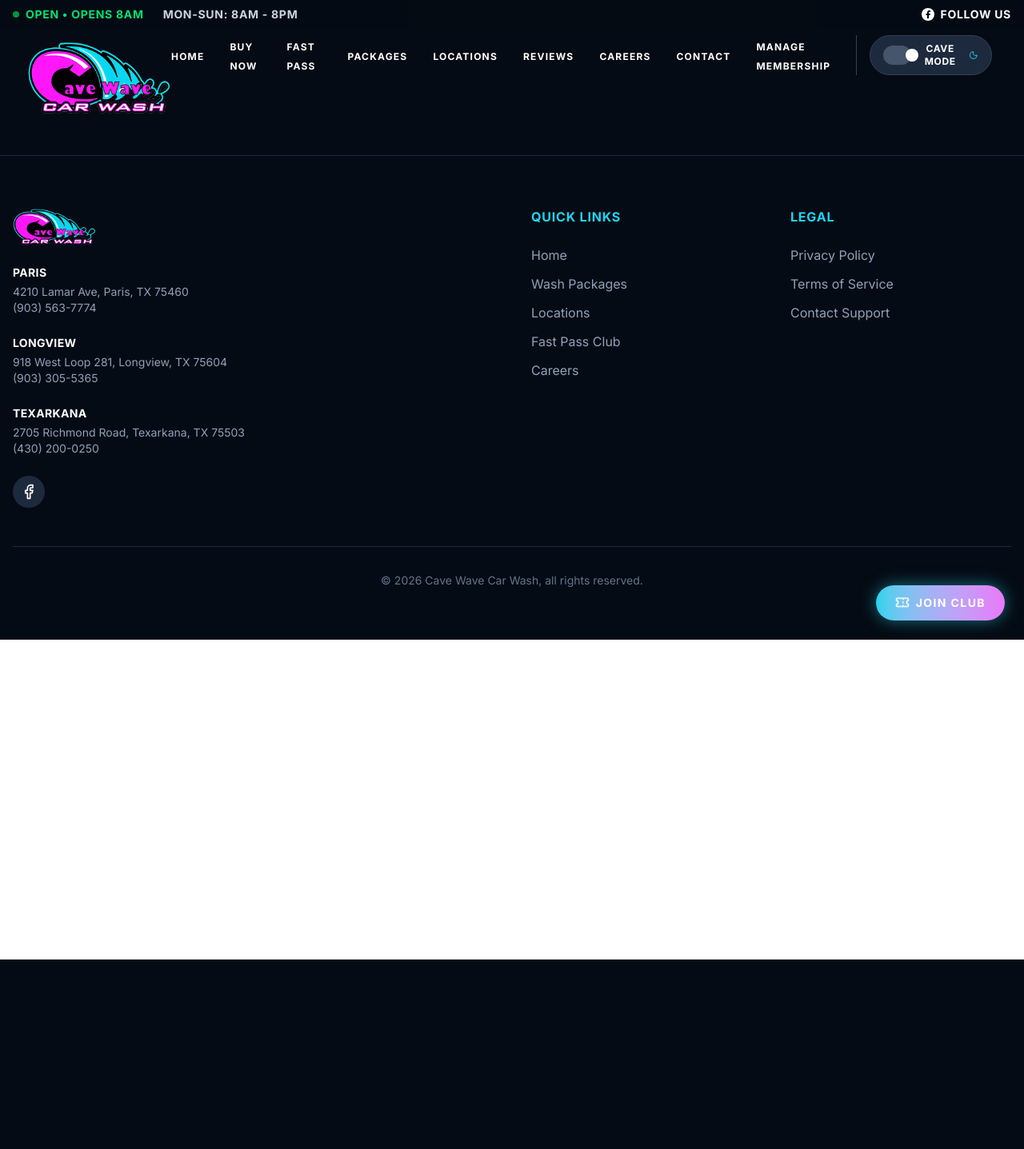
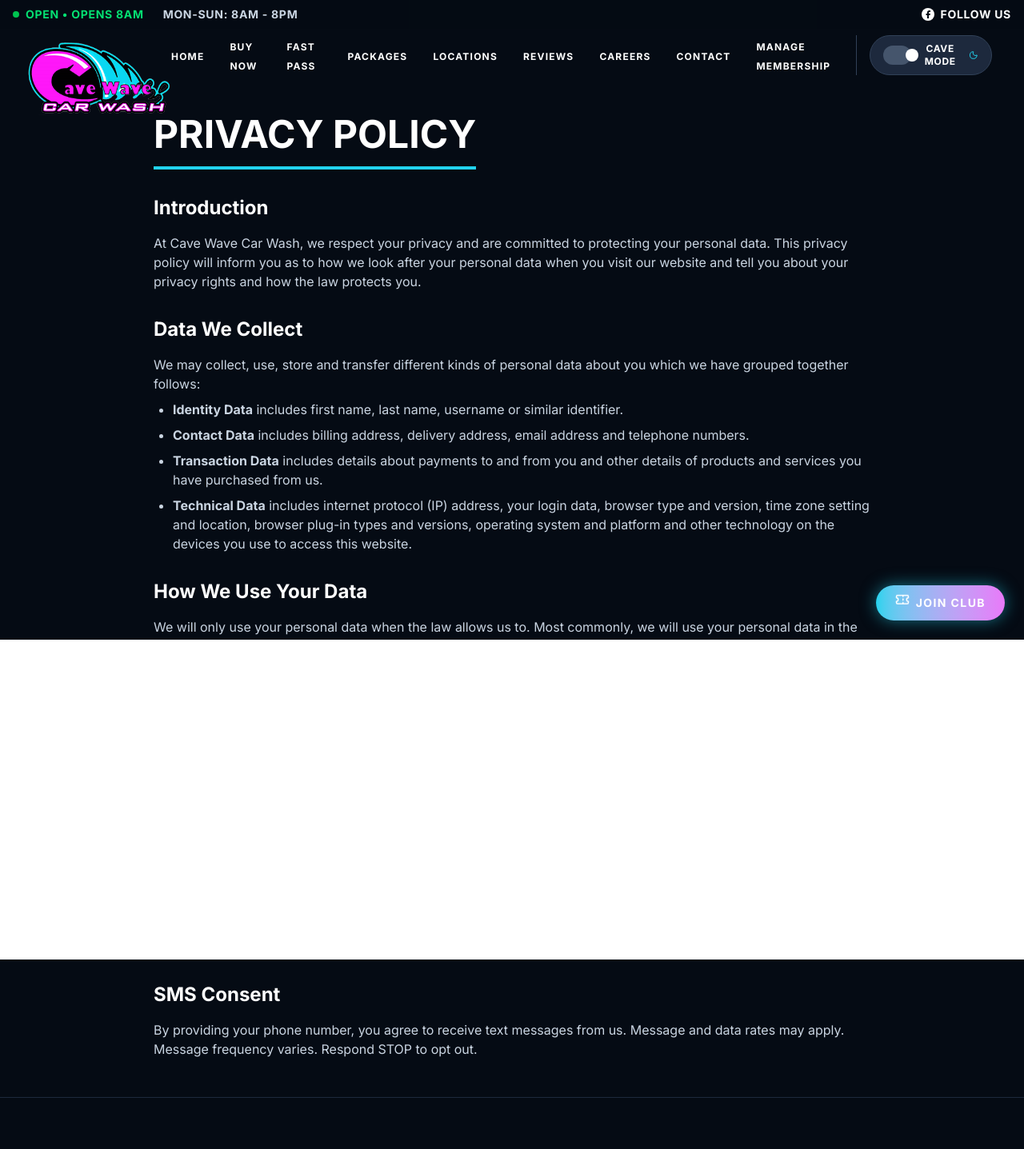
Before and after one commit to Founditmarketing/Cave-wave, a React (Vite) app: page /privacy-policy in a window 1280 px wide. Shown: the top 1437 px of the page at 80% size. Before the commit the page ends 800 px from the top, so only its background shows below. Built offline with nearby package versions, Linux system fonts and the light colour scheme.

Commit message:
Link packages to Buy Now and add Privacy Policy

```diff
--- a/App.tsx
+++ b/App.tsx
@@ -14,6 +14,7 @@
 import Careers from './src/pages/Careers';
 import Contact from './src/pages/Contact';
 import LocationsPage from './src/pages/LocationsPage';
+import PrivacyPolicy from './src/pages/PrivacyPolicy';
 
 function App() {
   const [loading, setLoading] = useState(true);
@@ -60,6 +61,7 @@
             <Route path="/packages/*" element={<PackagesPage />} /> {/* Catch-all for sub-routes redirecting to main list */}
             <Route path="/locations" element={<LocationsPage />} />
             <Route path="/reviews" element={<ReviewsPage />} />
+            <Route path="/privacy-policy" element={<PrivacyPolicy />} />
           </Routes>
         </main>
 
--- a/components/Footer.tsx
+++ b/components/Footer.tsx
@@ -69,8 +69,7 @@
           <div>
             <h4 className="font-bold uppercase tracking-wider mb-6 text-brand-neonBlue">Legal</h4>
             <ul className="space-y-3 text-slate-400">
-              <li><Link to="/" className="hover:text-white transition-colors">Privacy Policy</Link></li>
-              <li><Link to="/" className="hover:text-white transition-colors">Terms of Service</Link></li>
+              <li><Link to="/privacy-policy" className="hover:text-white transition-colors">Privacy Policy</Link></li>
               <li><Link to="/contact" className="hover:text-white transition-colors">Contact Support</Link></li>
             </ul>
           </div>
--- a/components/Packages.tsx
+++ b/components/Packages.tsx
@@ -117,7 +117,7 @@
       </ul>
 
       <Link
-        to={`/packages/${pkg.name.toLowerCase().replace(/ /g, '-').replace('-package', '')}`}
+        to="/buy-now"
         className={`block w-full py-4 rounded-full font-black uppercase tracking-widest text-sm text-white bg-gradient-to-r from-brand-neonBlue via-brand-neonPink to-brand-neonBlue bg-[length:200%_auto] hover:bg-right transition-all duration-500 shadow-[0_0_20px_rgba(34,211,238,0.5)] hover:shadow-[0_0_30px_rgba(232,121,249,0.6)] transform hover:-translate-y-1 text-center`}
       >
         Choose {pkg.name.split(' ')[0]}
--- /dev/null
+++ b/src/pages/PrivacyPolicy.tsx
@@ -0,0 +1,77 @@
+import React, { useEffect } from 'react';
+
+const PrivacyPolicy: React.FC = () => {
+    useEffect(() => {
+        window.scrollTo(0, 0);
+    }, []);
+
+    return (
+        <div className="pt-24 min-h-screen bg-slate-50 dark:bg-brand-dark transition-colors duration-300">
+            <div className="container mx-auto px-4 py-12">
+                <div className="max-w-4xl mx-auto">
+                    <h1 className="text-4xl md:text-5xl font-black uppercase dark:text-white text-slate-900 mb-8 border-b-4 border-brand-neonBlue pb-4 inline-block">
+                        Privacy Policy
+                    </h1>
+
+                    <div className="space-y-8 text-slate-700 dark:text-slate-300">
+                        <section>
+                            <h2 className="text-2xl font-bold dark:text-white text-slate-900 mb-4">Introduction</h2>
+                            <p>
+                                At Cave Wave Car Wash, we respect your privacy and are committed to protecting your personal data.
+                                This privacy policy will inform you as to how we look after your personal data when you visit our website
+                                and tell you about your privacy rights and how the law protects you.
+                            </p>
+                        </section>
+
+                        <section>
+                            <h2 className="text-2xl font-bold dark:text-white text-slate-900 mb-4">Data We Collect</h2>
+                            <p>
+                                We may collect, use, store and transfer different kinds of personal data about you which we have grouped together follows:
+                            </p>
+                            <ul className="list-disc pl-6 mt-2 space-y-2">
+                                <li><strong>Identity Data</strong> includes first name, last name, username or similar identifier.</li>
+                                <li><strong>Contact Data</strong> includes billing address, delivery address, email address and telephone numbers.</li>
+                                <li><strong>Transaction Data</strong> includes details about payments to and from you and other details of products and services you have purchased from us.</li>
+                                <li><strong>Technical Data</strong> includes internet protocol (IP) address, your login data, browser type and version, time zone setting and location, browser plug-in types and versions, operating system and platform and other technology on the devices you use to access this website.</li>
+                            </ul>
+                        </section>
+
+                        <section>
+                            <h2 className="text-2xl font-bold dark:text-white text-slate-900 mb-4">How We Use Your Data</h2>
+                            <p>
+                                We will only use your personal data when the law allows us to. Most commonly, we will use your personal data in the following circumstances:
+                            </p>
+                            <ul className="list-disc pl-6 mt-2 space-y-2">
+                                <li>Where we need to perform the contract we are about to enter into or have entered into with you.</li>
+                                <li>Where it is necessary for our legitimate interests (or those of a third party) and your interests and fundamental rights do not override those interests.</li>
+                                <li>Where we need to comply with a legal or regulatory obligation.</li>
+                            </ul>
+                        </section>
+
+                        <section>
+                            <h2 className="text-2xl font-bold dark:text-white text-slate-900 mb-4">Data Security</h2>
+                            <p>
+                                We have put in place appropriate security measures to prevent your personal data from being accidentally lost, used or accessed in an unauthorized way, altered or disclosed. In addition, we limit access to your personal data to those employees, agents, contractors and other third parties who have a business need to know.
+                            </p>
+                        </section>
+
+                        <section>
+                            <h2 className="text-2xl font-bold dark:text-white text-slate-900 mb-4">Contact Us</h2>
+                            <p>
+                                If you have any questions about this privacy policy or our privacy practices, please contact us via our Contact page.
+                            </p>
+                        </section>
+                        <section>
+                            <h2 className="text-2xl font-bold dark:text-white text-slate-900 mb-4">SMS Consent</h2>
+                            <p>
+                                By providing your phone number, you agree to receive text messages from us. Message and data rates may apply. Message frequency varies. Respond STOP to opt out.
+                            </p>
+                        </section>
+                    </div>
+                </div>
+            </div>
+        </div>
+    );
+};
+
+export default PrivacyPolicy;
```
